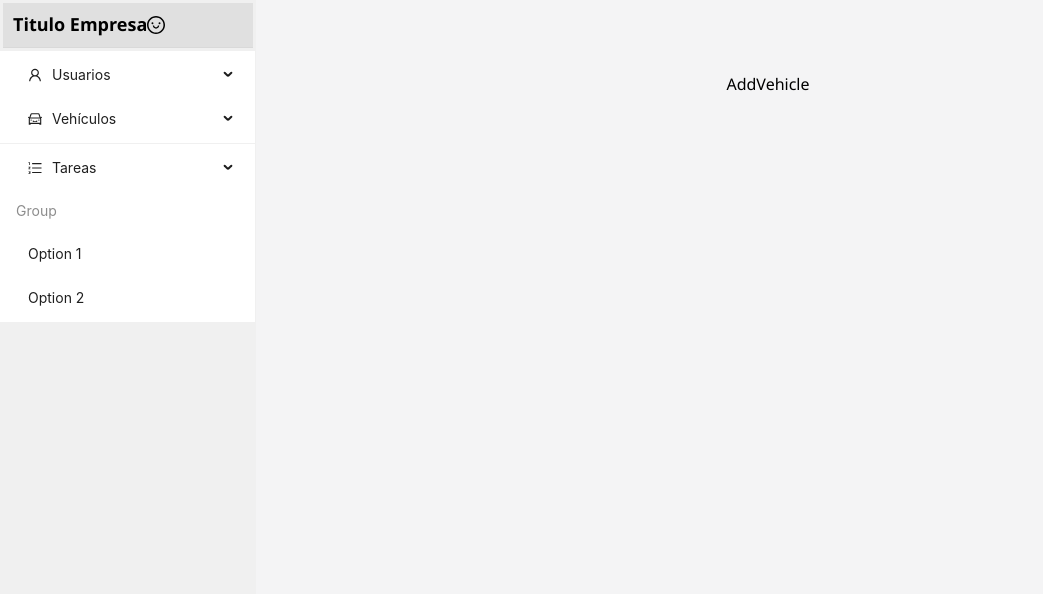
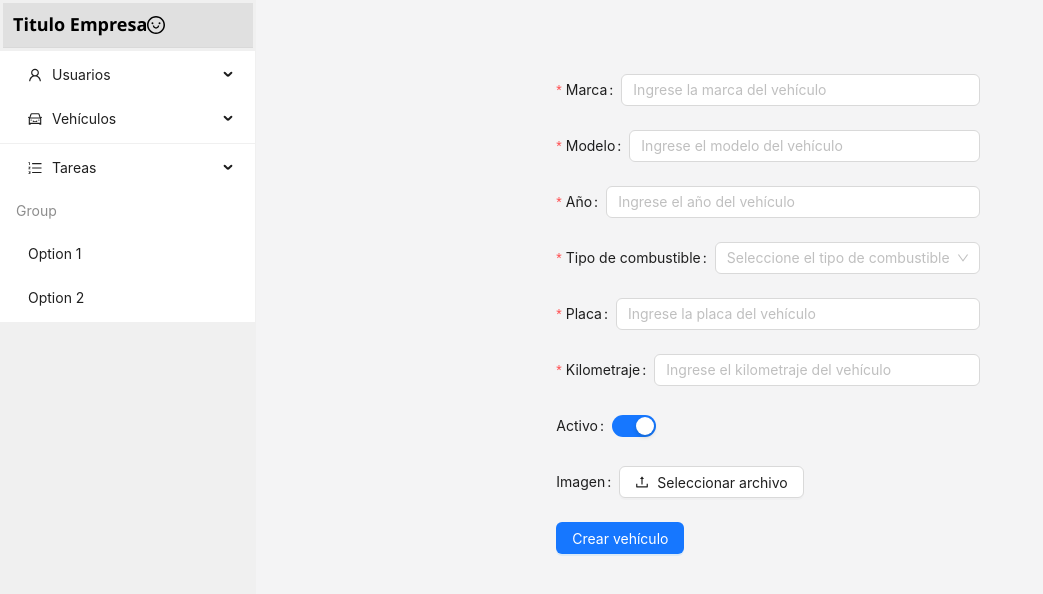
Before and after one commit to Mttzputnik/ProyectoFlota, a React (Create React App) app in the folder frontend/: page /admin/addVehicles in a window 1280 px wide. Shown: the top 594 px of the page, without its empty margins (0-1043 px from the left). Built offline with nearby package versions, Linux system fonts and the light colour scheme.

Commit message:
feat; UI for the creation of vehicles and minor fixes

```diff
--- a/frontend/src/api/user.js
+++ b/frontend/src/api/user.js
@@ -63,7 +63,7 @@ export class User {
 
   deleteUserById = async (userId) => {
     try {
-      const URL = `${this.BASE_PATH}/${this.USERS}/delete/${userId}`;
+      const URL = `${this.BASE_PATH}${this.USERS}/delete/${userId}`;
       const params = {
         method: "DELETE",
       };
--- a/frontend/src/api/vehicle.js
+++ b/frontend/src/api/vehicle.js
@@ -8,7 +8,7 @@ export class Vehicle {
 
   createVehicle = async (formData) => {
     try {
-      const URL = `${this.BASE_PATH}/${this.NEW_VEHICLE}`;
+      const URL = `${this.BASE_PATH}${this.NEW_VEHICLE}`;
       const params = {
         method: "POST",
         body: formData,
--- a/frontend/src/pages/AdminPages/users/CreateUserComponent.jsx
+++ b/frontend/src/pages/AdminPages/users/CreateUserComponent.jsx
@@ -1,7 +1,7 @@
 import React, { useState } from 'react'
 import { useDispatch } from 'react-redux'
-import { addUser } from '../../slices/userSlice'
-import { User } from "../../api/user";
+import { addUser } from '../../../slices/userSlice'
+import { User } from "../../../api/user";
 
 export const ListComponent = () => {
   const dispatch = useDispatch();
--- a/frontend/src/pages/AdminPages/users/ListComponent.jsx
+++ b/frontend/src/pages/AdminPages/users/ListComponent.jsx
@@ -1,4 +1,4 @@
-import React, { useEffect, useState } from "react";
+import React, { useEffect, useState, useMemo } from "react";
 import { useSelector, useDispatch } from "react-redux";
 import { User } from "../../../api/user";
 import { getUsers, editUserById, deleteUsersById } from "../../../slices/userSlice";
@@ -22,7 +22,7 @@ const { confirm } = Modal;
 export const ListComponent = () => {
   const dispatch = useDispatch();
   const users = useSelector((state) => state.user.users);
-  const userApi = new User();
+  const userApi = useMemo(() => new User(), []);
   const [isModalVisible, setIsModalVisible] = useState(false);
   const [selectedUser, setSelectedUser] = useState(null);
 
@@ -37,7 +37,7 @@ export const ListComponent = () => {
     };
 
     fetchUsers();
-  }, [dispatch]);
+  }, [userApi , dispatch]);
 
   const handleEdit = (id) => {
     const user = users.find((user) => user.id === id);
--- a/frontend/src/pages/AdminPages/vehicles/AddVehicle.jsx
+++ b/frontend/src/pages/AdminPages/vehicles/AddVehicle.jsx
@@ -1,7 +1,94 @@
-import React from 'react'
+import React, { useState } from 'react';
+import { useDispatch } from 'react-redux';
+import { addVehicle } from '../../../slices/vehicleSlice';
+import { Vehicle } from '../../../api/vehicle';
+import { Button, Form, Input, Switch, Upload, Select } from 'antd';
+import { UploadOutlined } from "@ant-design/icons";
+
+const { Option } = Select;
 
 export const AddVehicle = () => {
+  const dispatch = useDispatch();
+  const vehicleApi = new Vehicle();
+  const [loading, setLoading] = useState(false);
+  const [form] = Form.useForm();
+  const [fileList, setFileList] = useState([]);
+
+  const onFinish = async (values) => {
+    setLoading(true);
+    try {
+      const formData = new FormData();
+      Object.keys(values).forEach(key => {
+        if (key === 'image' && values.image) {
+          formData.append(key, values.image.file.originFileObj);
+        } else {
+          formData.append(key, values[key]);
+        }
+      });
+
+      const vehicle = await vehicleApi.createVehicle(formData);
+      dispatch(addVehicle(vehicle));
+      form.resetFields();
+      setFileList([]);
+    } catch (error) {
+      console.error("Failed to add vehicle", error);
+    } finally {
+      setLoading(false);
+    }
+  };
+
+  const handleUploadChange = (info) => {
+    setFileList(info.fileList);
+    form.setFieldsValue({ image: info.fileList[0] });
+  };
+
+  const handleSwitchChange = (checked) => {
+    form.setFieldsValue({ active_vehicle: checked });
+  };
+
   return (
-    <div>AddVehicle</div>
-  )
-}
+    <Form form={form} onFinish={onFinish} initialValues={{ active_vehicle: true }}>
+      <Form.Item label="Marca" name="brand" rules={[{ required: true, message: 'Por favor ingrese la marca del vehículo' }]}>
+        <Input placeholder="Ingrese la marca del vehículo" />
+      </Form.Item>
+      <Form.Item label="Modelo" name="model" rules={[{ required: true, message: 'Por favor ingrese el modelo del vehículo' }]}>
+        <Input placeholder="Ingrese el modelo del vehículo" />
+      </Form.Item>
+      <Form.Item label="Año" name="year" rules={[{ required: true, message: 'Por favor ingrese el año del vehículo' }]}>
+        <Input placeholder="Ingrese el año del vehículo" />
+      </Form.Item>
+      <Form.Item label="Tipo de combustible" name="fuelType" rules={[{ required: true, message: 'Por favor ingrese el tipo de combustible del vehículo' }]}>
+        <Select placeholder="Seleccione el tipo de combustible">
+          <Option value="gasolina">Gasolina</Option>
+          <Option value="diesel">Diésel</Option>
+          <Option value="gas">Gas</Option>
+          <Option value="electrico">Eléctrico</Option>
+        </Select>
+      </Form.Item>
+      <Form.Item label="Placa" name="licensePlate" rules={[{ required: true, message: 'Por favor ingrese la placa del vehículo' }]}>
+        <Input placeholder="Ingrese la placa del vehículo" />
+      </Form.Item>
+      <Form.Item label="Kilometraje" name="mileage" rules={[{ required: true, message: 'Por favor ingrese el kilometraje del vehículo' }]}>
+        <Input placeholder="Ingrese el kilometraje del vehículo" />
+      </Form.Item>
+      <Form.Item label="Activo" name="active_vehicle" valuePropName="checked">
+        <Switch onChange={handleSwitchChange} />
+      </Form.Item>
+      <Form.Item label="Imagen" name="image">
+        <Upload
+          accept="image/*"
+          beforeUpload={() => false}
+          onChange={handleUploadChange}
+          fileList={fileList}
+        >
+          <Button icon={<UploadOutlined />}>Seleccionar archivo</Button>
+        </Upload>
+      </Form.Item>
+      <Form.Item>
+        <Button type="primary" htmlType="submit" loading={loading}>
+          Crear vehículo
+        </Button>
+      </Form.Item>
+    </Form>
+  );
+};
--- a/frontend/src/pages/AdminPages/vehicles/ListVehicle.jsx
+++ b/frontend/src/pages/AdminPages/vehicles/ListVehicle.jsx
@@ -1,4 +1,4 @@
-import React, { useEffect, useState } from "react";
+import React, { useEffect, useState, useMemo} from "react";
 import { useSelector, useDispatch } from "react-redux";
 import { Vehicle } from "../../../api/vehicle";
 import { getVehicles, editVehicleById, deleteVehicleById } from "../../../slices/vehicleSlice";
@@ -14,21 +14,18 @@ import {
   Upload,
   Button,
 } from "antd";
-import { EditOutlined, DeleteOutlined } from "@ant-design/icons";
-import { UploadOutlined } from "@ant-design/icons";
-
+import { EditOutlined, DeleteOutlined, UploadOutlined } from "@ant-design/icons";
 
 const { confirm } = Modal;
 
 export const ListVehicles = () => {
   const dispatch = useDispatch();
   const vehicles = useSelector((state) => state.vehicle.vehicles);
-  const vehicleApi = new Vehicle();
+  const vehicleApi = useMemo(() => new Vehicle(), []);
   const [isModalVisible, setIsModalVisible] = useState(false);
   const [selectedVehicle, setSelectedVehicle] = useState(null);
 
   useEffect(() => {
-    const vehicleApi = new Vehicle();
     const fetchVehicles = async () => {
       try {
         const vehiclesData = await vehicleApi.getVehicles();
@@ -39,7 +36,7 @@ export const ListVehicles = () => {
     };
 
     fetchVehicles();
-  }, [dispatch]);
+  }, [vehicleApi , dispatch]);
 
   const handleEdit = (id) => {
     const vehicle = vehicles.find((vehicle) => vehicle.id === id);
@@ -48,7 +45,6 @@ export const ListVehicles = () => {
   };
 
   const handleDelete = (id) => {
-    const vehicleApi = new Vehicle();
     confirm({
       title: "Seguro quieres eliminar este vehículo?",
       content: "Esta opción no se puede revertir",
@@ -96,7 +92,7 @@ export const ListVehicles = () => {
   const handleSwitchChange = (checked) => {
     setSelectedVehicle({
       ...selectedVehicle,
-      active_vehicle: checked,
+      status: checked,
     });
   };
 
@@ -108,15 +104,13 @@ export const ListVehicles = () => {
     });
   };
 
-
   const columns = [
     {
-      title: "imagen",
+      title: "Imagen",
       dataIndex: "image",
       key: "image",
       render: (text, record) => <Image src={record.image} />
     },
-
     {
       title: "Modelo",
       dataIndex: "model",
@@ -130,14 +124,14 @@ export const ListVehicles = () => {
     {
       title: "Placa",
       dataIndex: "licensePlate",
-      key: "plate",
+      key: "licensePlate",
     },
     {
       title: "Activo",
-      dataIndex: "active_vehicle",
-      key: "active_vehicle",
+      dataIndex: "status",
+      key: "status",
       render: (text, record) => (
-        <span>{record.active_vehicle ? "Sí" : "No"}</span>
+        <span>{record.status ? "Sí" : "No"}</span>
       ),
     },
     {
@@ -189,18 +183,18 @@ export const ListVehicles = () => {
             </Form.Item>
             <Form.Item label="Placa">
               <Input
-                name="plate"
+                name="licensePlate"
                 value={selectedVehicle.licensePlate}
                 onChange={handleChange}
               />
             </Form.Item>
             <Form.Item label="Activo">
               <Switch
-                checked={selectedVehicle.active_vehicle}
+                checked={selectedVehicle.status}
                 onChange={handleSwitchChange}
               />
             </Form.Item>
-            <Form.Item label="Image">
+            <Form.Item label="Imagen">
               <Upload
                 accept="image/*"
                 beforeUpload={() => false}
```
Also changed, not shown: 2 other files (tests, documents, lock files or other folders).
